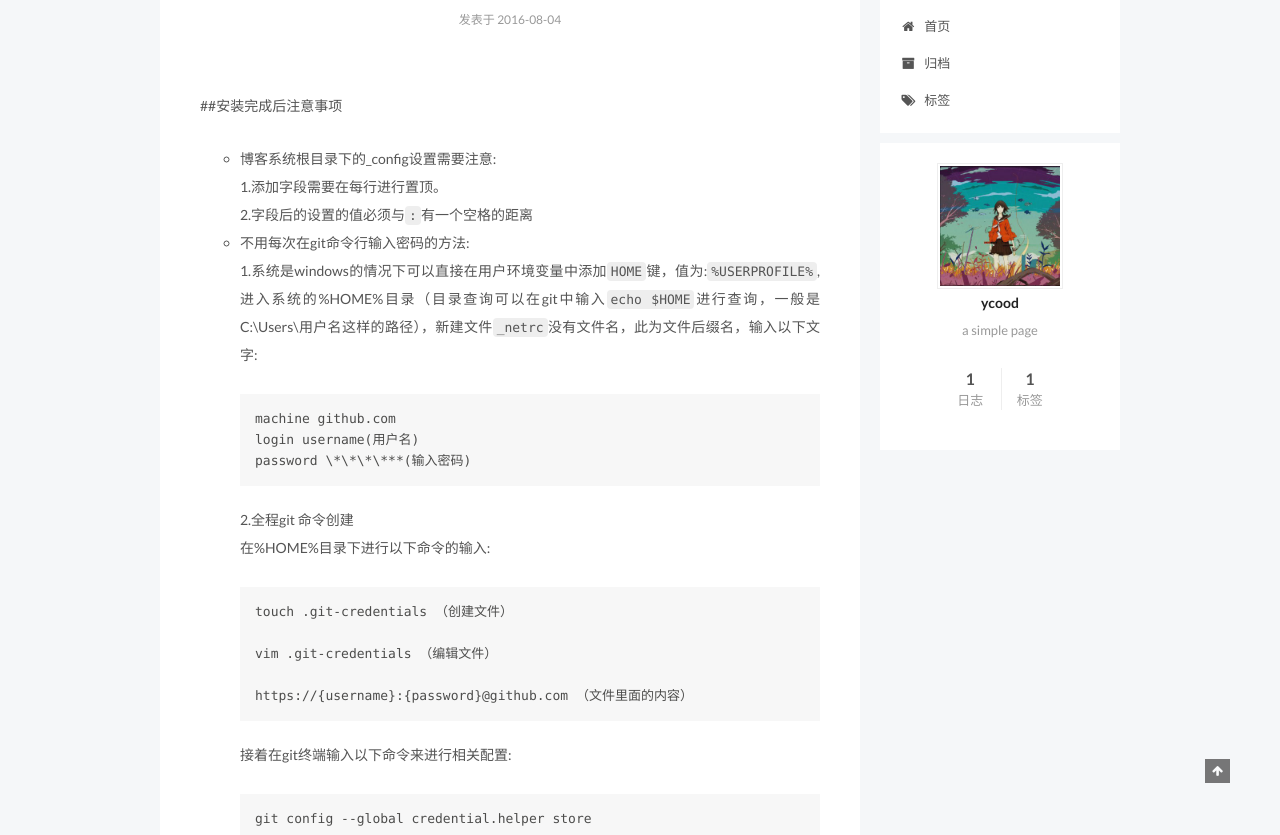
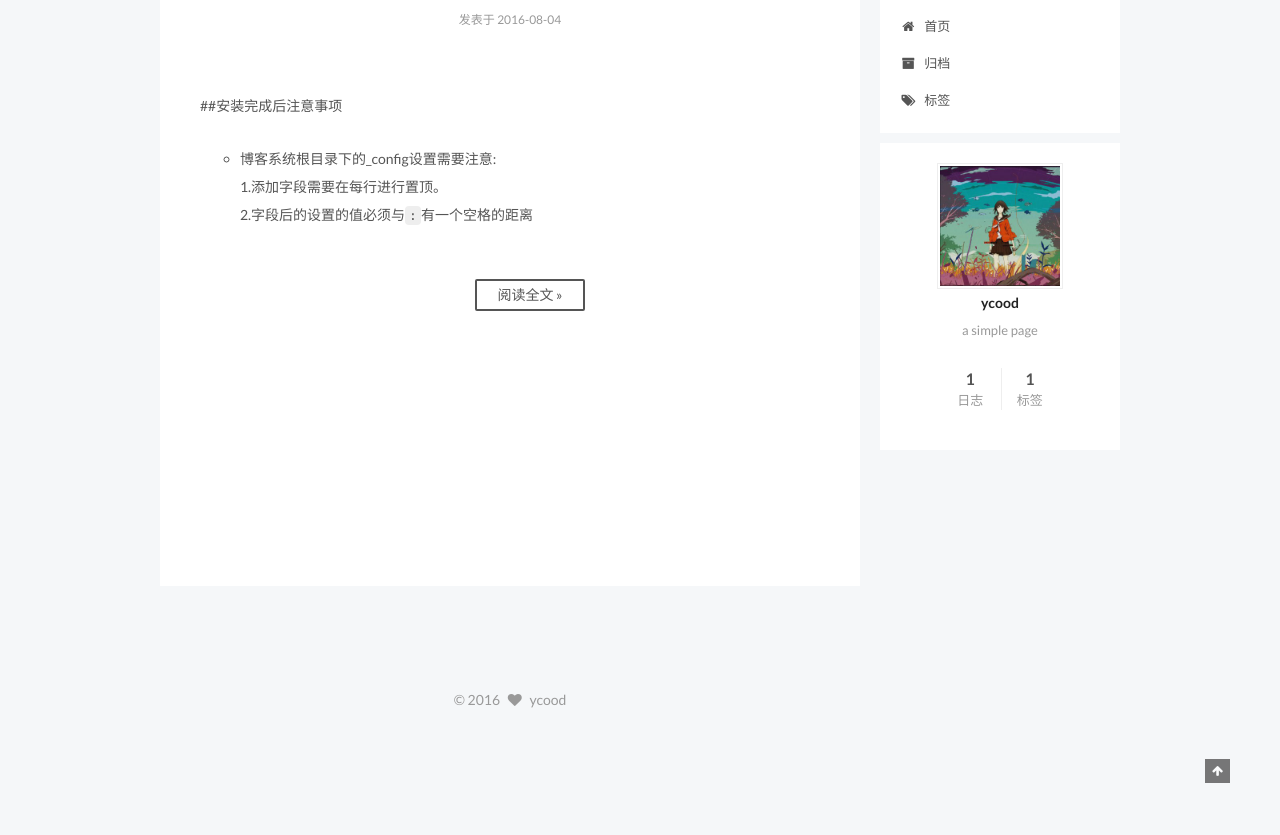
Before and after one commit to ycood/ycood.github.io, a plain HTML site: page index.html in a window 1280 px wide. Shown: the part 117-952 px from the top of the page. After the commit the page ends 853 px from the top, so only its background shows below. Drawn offline with Linux system fonts and the light colour scheme.

Commit message:
Site updated: 2016-08-07 21:22:48

```diff
--- a/css/main.css
+++ b/css/main.css
@@ -1549,7 +1549,7 @@ pre .javascript .function {
   width: 4px;
   height: 4px;
   border-radius: 50%;
-  background: #ffe51d;
+  background: #82d54f;
 }
 .links-of-blogroll {
   font-size: 13px;
--- a/index.html
+++ b/index.html
@@ -281,28 +281,14 @@
 
 
 
-
-            <p>##安装完成后注意事项</p>
+          <p>##安装完成后注意事项</p>
 <ul>
-<li>博客系统根目录下的_config设置需要注意:<br>1.添加字段需要在每行进行置顶。<br>2.字段后的设置的值必须与<code>:</code>有一个空格的距离</li>
-<li><p>不用每次在git命令行输入密码的方法:<br>1.系统是windows的情况下可以直接在用户环境变量中添加<code>HOME</code>键，值为:<code>%USERPROFILE%</code>,进入系统的%HOME%目录（目录查询可以在git中输入<code>echo $HOME</code>进行查询，一般是C:\Users\用户名这样的路径），新建文件<code>_netrc</code>没有文件名，此为文件后缀名，输入以下文字:</p>
-<pre><code>machine github.com
-login username(用户名)
-password \*\*\*\***(输入密码)
-</code></pre><p>2.全程git 命令创建<br>在%HOME%目录下进行以下命令的输入:</p>
-<pre><code>touch .git-credentials （创建文件）
-
-vim .git-credentials （编辑文件）
-
-https://{username}:{password}@github.com （文件里面的内容）
-</code></pre><p>接着在git终端输入以下命令来进行相关配置:</p>
-<pre><code>git config --global credential.helper store
-</code></pre></li>
-<li>下载主题以及应用:<br>1.输入命令:<pre><code>git clone xxxxxx（此为主题的网址）
-</code></pre>2.在根目录config文件中修改theme字段为相对应字段。<br>3.各个theme的配置不尽相同，需根据主题相关页面进行设置。            </li>
-</ul>
-
-
+<li>博客系统根目录下的_config设置需要注意:<br>1.添加字段需要在每行进行置顶。<br>2.字段后的设置的值必须与<code>:</code>有一个空格的距离
+          <div class="post-more-link text-center">
+            <a class="btn" href="/2016/08/04/搭建hexo还有使用git的坑/#more" rel="contents">
+              阅读全文 &raquo;
+            </a>
+          </div>
 
 
     </div>
```
Also changed, not shown: 2016/08/04/搭建hexo还有使用git的坑/index.html (+5 -8 lines).
